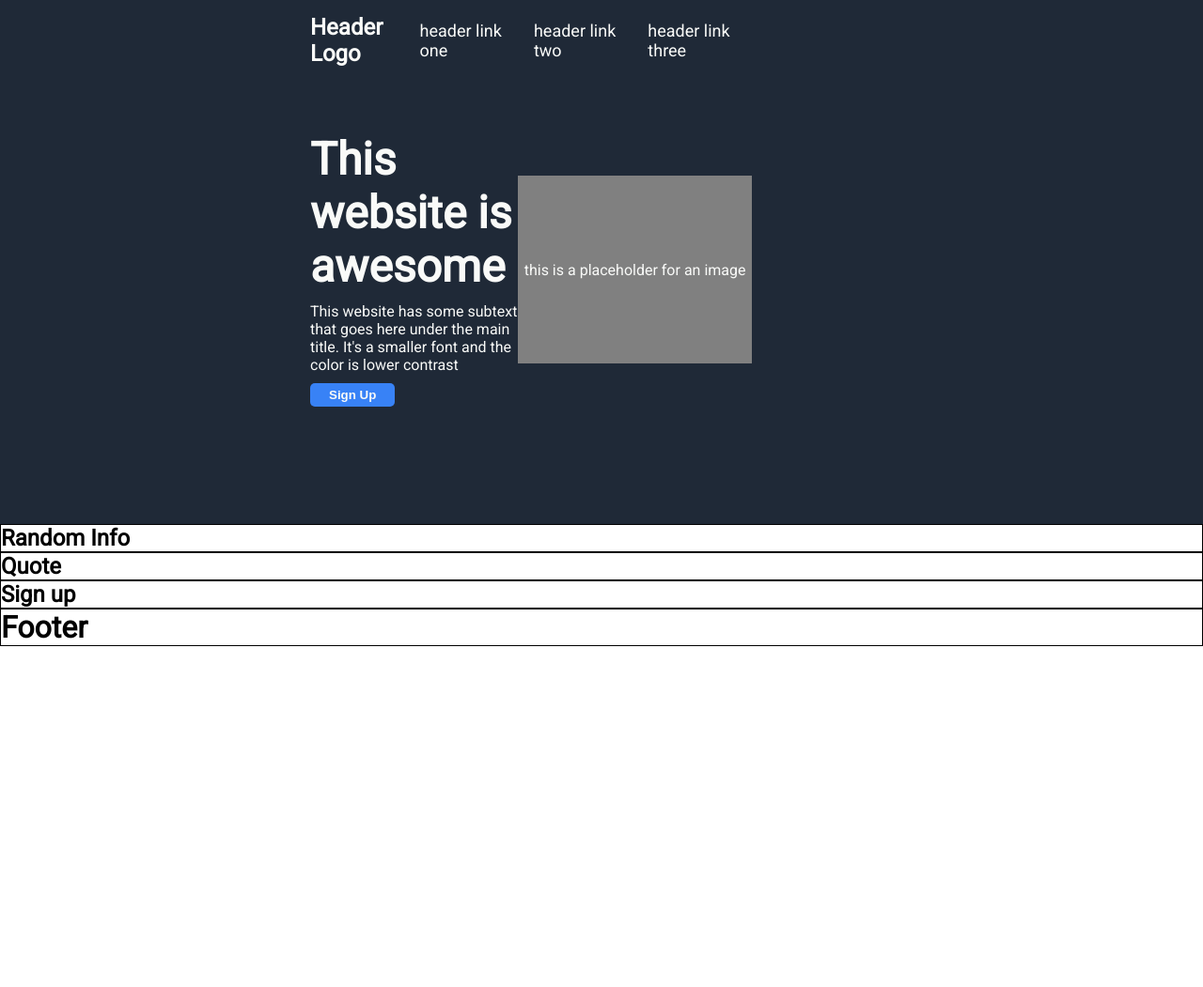
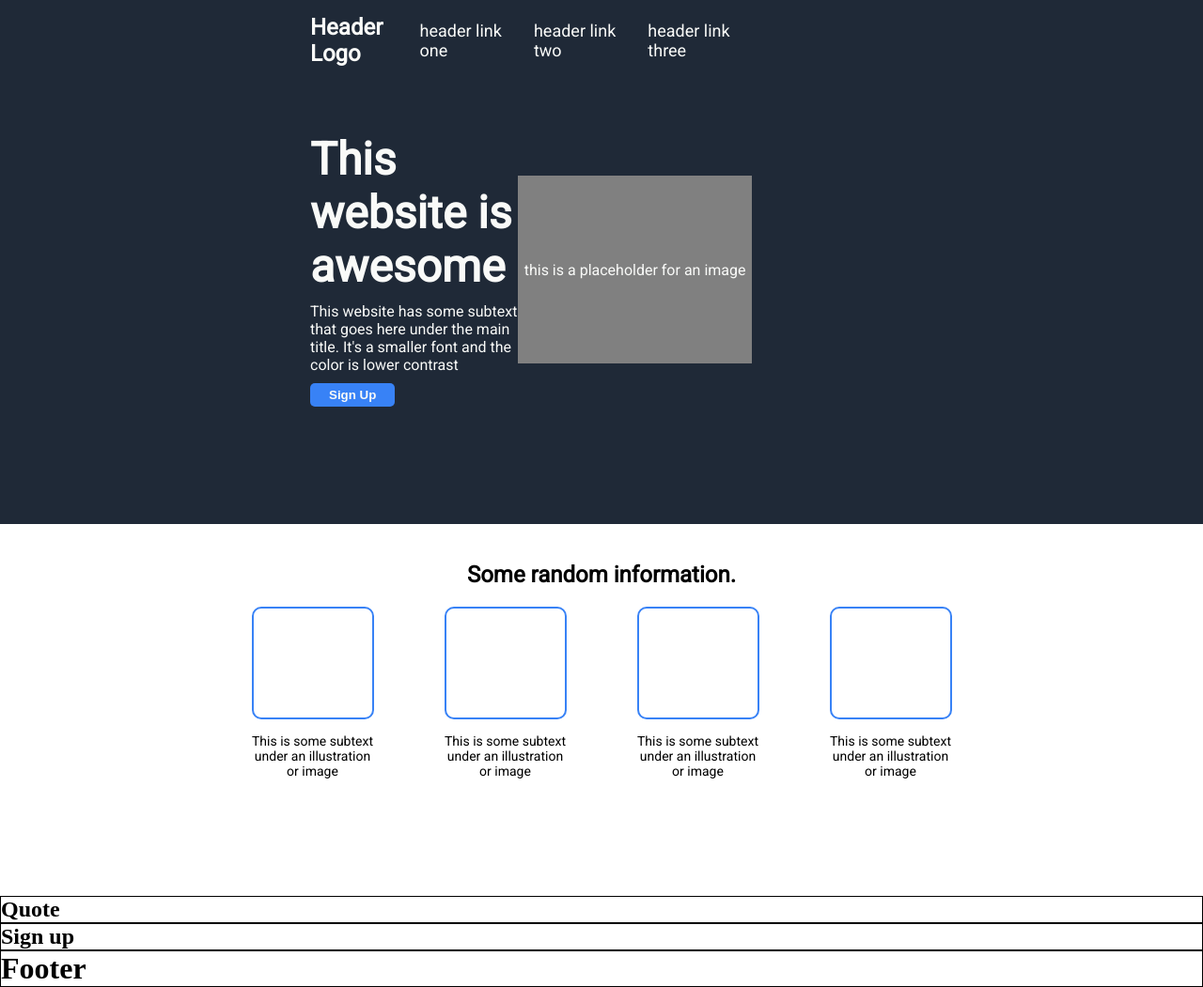
Before and after one commit to ejagorto/odin-landing-page, a plain HTML site: page index.html in a window 1280 px wide. Shown: the whole page at 94% size. Before the commit the page ends 800 px from the top, so only its background shows below. Drawn offline with Linux system fonts and the light colour scheme.

Commit message:
Update index.html and style.css Added and styled the container for random information

```diff
--- a/index.html
+++ b/index.html
@@ -36,8 +36,55 @@
             </div>
          </div>
         <!-- random info -->
-        <div class="main random" style="border: 1px solid black;">
-            <h2>Random Info</h2>
+        <div class="main random" >
+            <h2>Some random information.</h2>
+
+            <div class="random-container-image">
+                <div class="img-text-container">
+                     <div class="img-text">
+
+                     </div>
+                     <div class="text1">This is some subtext under an illustration or image</div>
+                </div>
+
+                <div class="img-text-container">
+                    <div class="img-text">
+
+                    </div>
+                    <div class="text1">This is some subtext under an illustration or image</div>
+               </div>
+
+               <div class="img-text-container">
+                    <div class="img-text">
+
+                    </div>
+                    <div class="text1">This is some subtext under an illustration or image</div>
+                </div>
+
+                <div class="img-text-container">
+                    <div class="img-text">
+
+                    </div>
+                    <div class="text1">This is some subtext under an illustration or image</div>
+                </div>
+
+
+           </div>
+            </div>
+
+            <!-- <div class="random-container-text">
+                    <p>This is some subtext under an illustration image</p>
+
+
+                    <p>This is some subtext under an illustration image</p>
+
+
+                    <p>This is some subtext under an illustration image</p>
+
+
+                    <p>This is some subtext under an illustration image</p>
+
+            </div> -->
 
         </div>
         <!-- quote -->
--- a/style.css
+++ b/style.css
@@ -101,3 +101,68 @@ button {
     border-radius: 5px;
     font-weight: bold;
 }
+
+.main.random{
+    /* border: 2px solid red; */
+    display: flex;
+    flex-direction: column;
+    justify-content: center;
+    align-items: center;
+    margin-bottom: 120px;
+}
+
+.main.random h2{
+    display: flex;
+    justify-content: center;
+    align-items: center;
+    margin-top: 40px;
+    margin-bottom: 20px;
+}
+
+.random-container-image{
+    display: flex;
+    justify-content: center;
+    align-items: center;
+    width: 800px;
+    gap: 20px;
+    /* border: 1px solid red; */
+}
+
+.img-text-container{
+    /* border: 1px solid black; */
+    width: 200px;
+    display: flex;
+    flex-direction: column;
+    justify-content: center;
+    align-items: center;
+}
+
+.text1{
+    font-size: 14px;
+    margin-top: 10px;
+    text-align: center;
+    /* border: 1px solid #3882F6; */
+    padding: 5px;
+    width: 140px;
+}
+
+.random-container-text{
+    display: flex;
+    justify-content: center;
+    align-items: center;
+    width: 600px;
+    /* border: 1px solid red; */
+    text-align: center;
+}
+
+
+
+.img-text{
+    display: flex;
+    flex-direction: column;
+    width: 130px;
+    height: 120px;
+    padding: 20px;
+    border: 2px solid #3882F6;
+    border-radius: 10px;
+}
```
